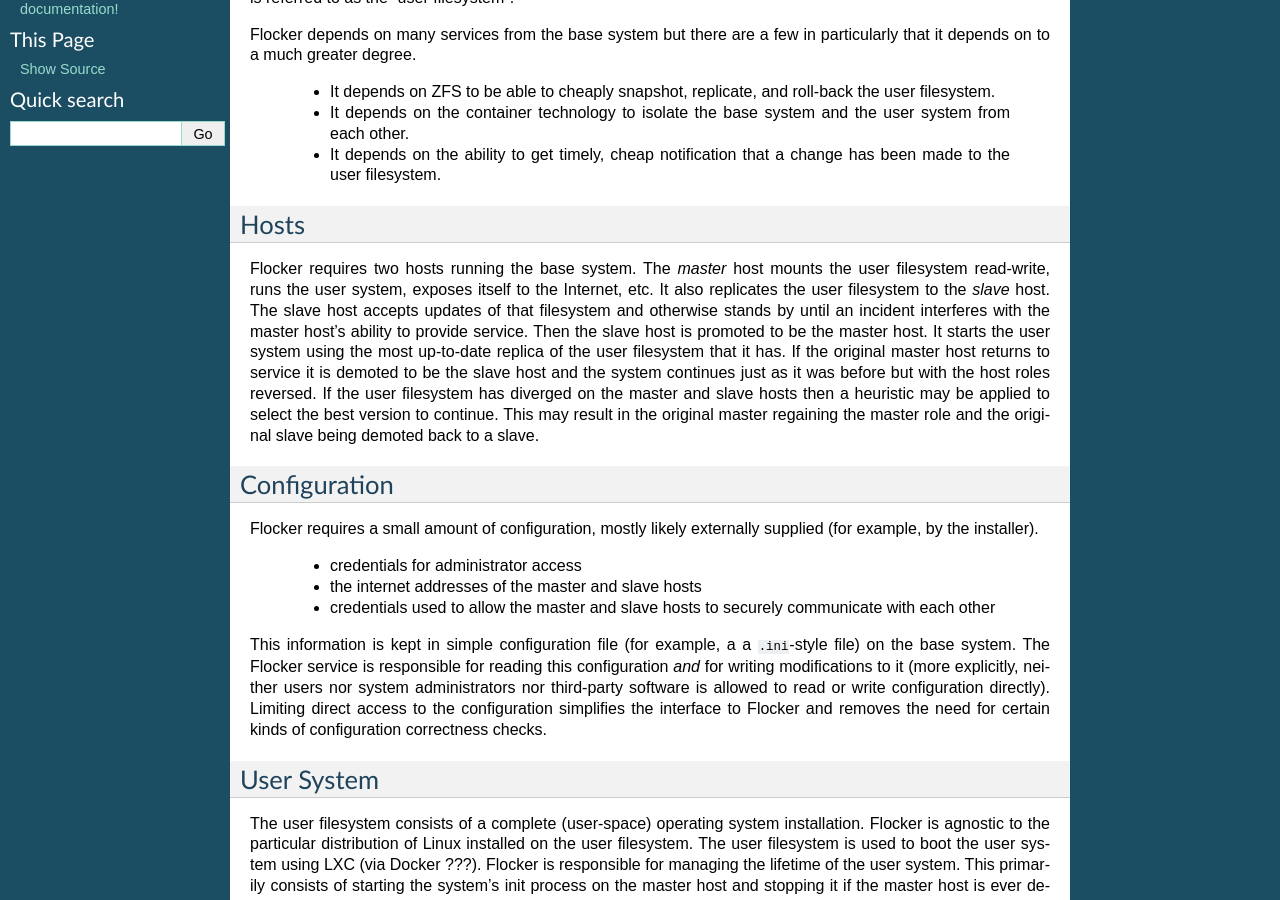
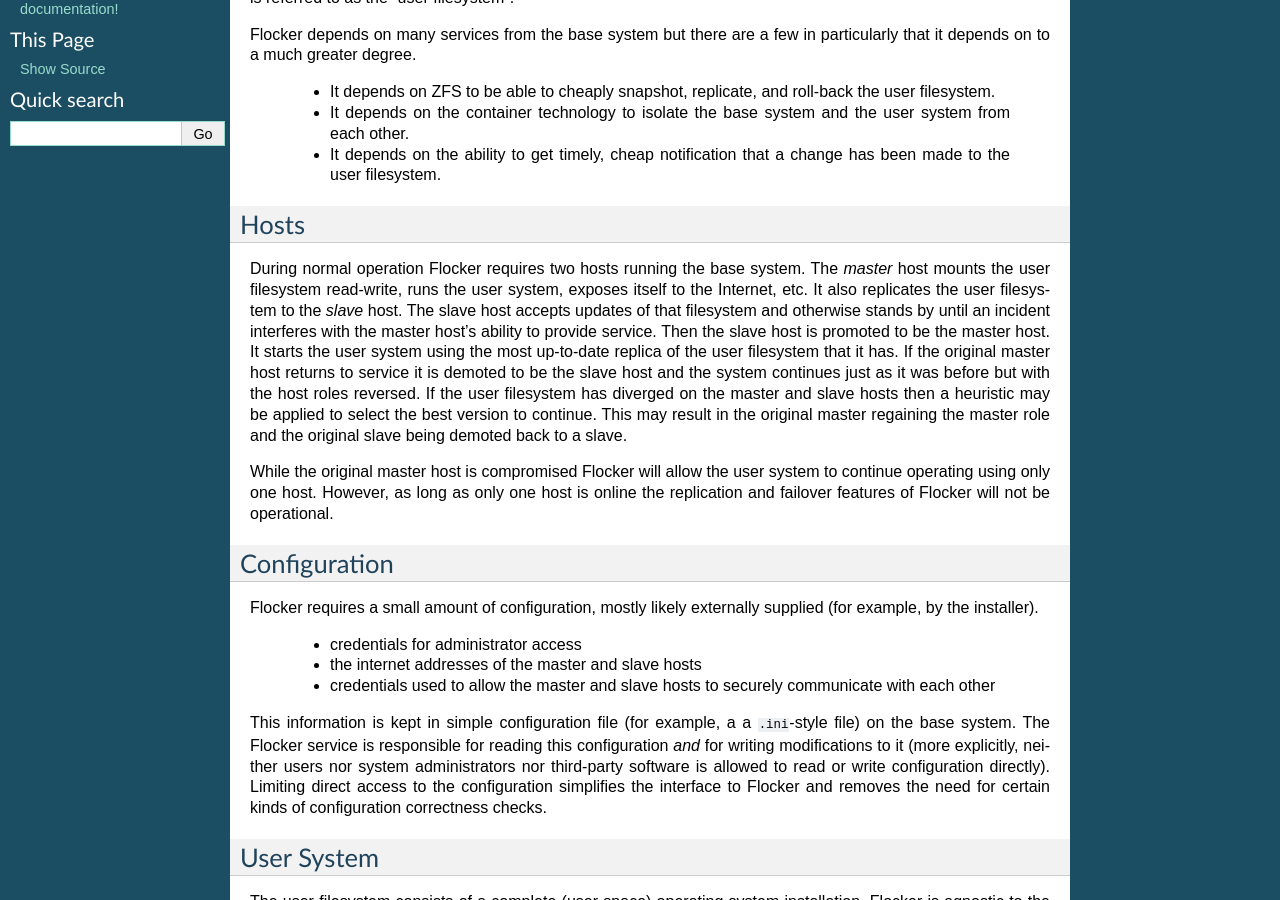
Before and after one commit to ClusterHQ/flocker, a Sphinx documentation site: the page built from docs/architecture.rst, in a window 1280 px wide and 900 px high, scrolled down 302 px. Built offline with Sphinx 7.4.7, drawn with Linux system fonts in a browser that asks for light colours.

Commit message:
Flocker will work with just one host, it just won't be as useful.

```diff
--- a/docs/architecture.rst
+++ b/docs/architecture.rst
@@ -23,7 +23,7 @@
 Hosts
 =====
 
-Flocker requires two hosts running the base system.
+During normal operation Flocker requires two hosts running the base system.
 The *master* host mounts the user filesystem read-write, runs the user system, exposes itself to the Internet, etc.
 It also replicates the user filesystem to the *slave* host.
 The slave host accepts updates of that filesystem and otherwise stands by until an incident interferes with the master host's ability to provide service.
@@ -32,6 +32,9 @@
 If the original master host returns to service it is demoted to be the slave host and the system continues just as it was before but with the host roles reversed.
 If the user filesystem has diverged on the master and slave hosts then a heuristic may be applied to select the best version to continue.
 This may result in the original master regaining the master role and the original slave being demoted back to a slave.
+
+While the original master host is compromised Flocker will allow the user system to continue operating using only one host.
+However, as long as only one host is online the replication and failover features of Flocker will not be operational.
 
 
 Configuration
```
